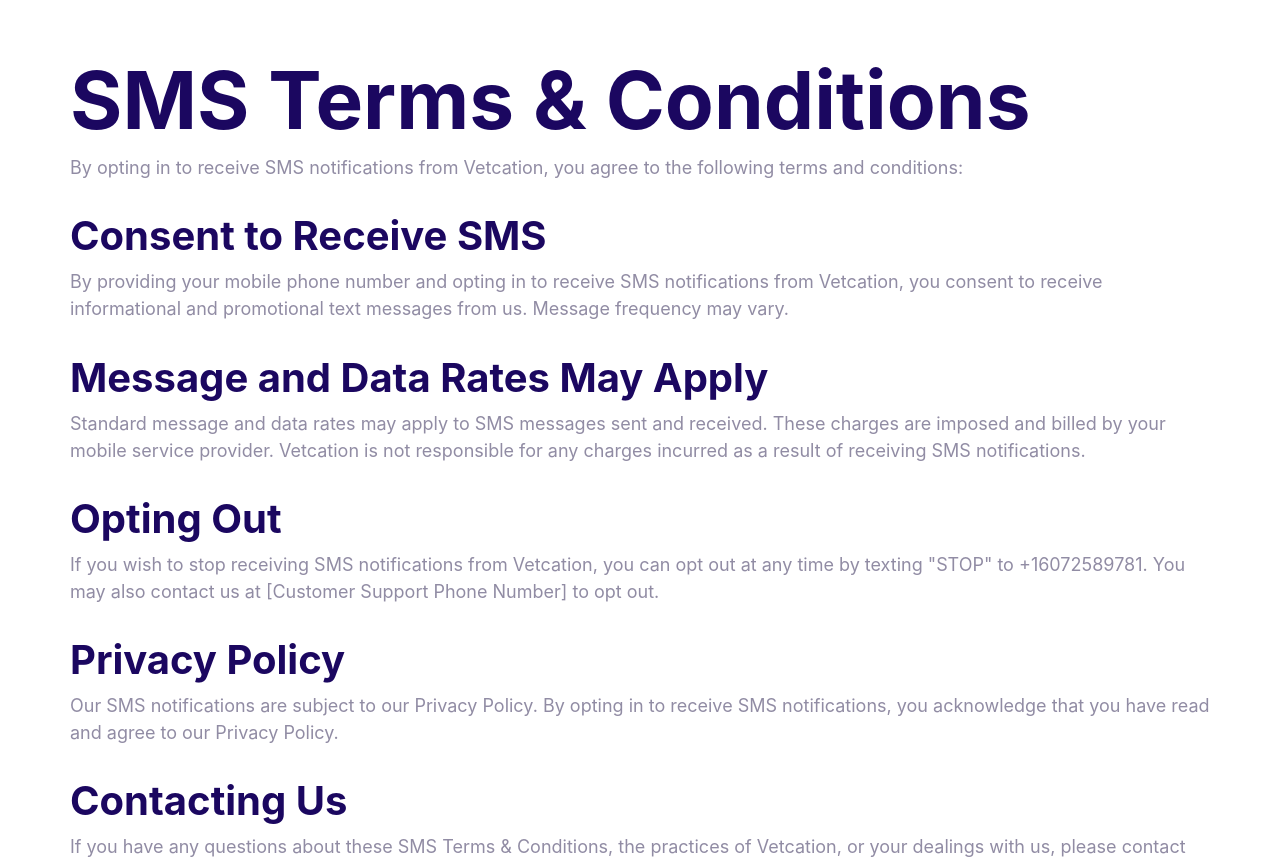
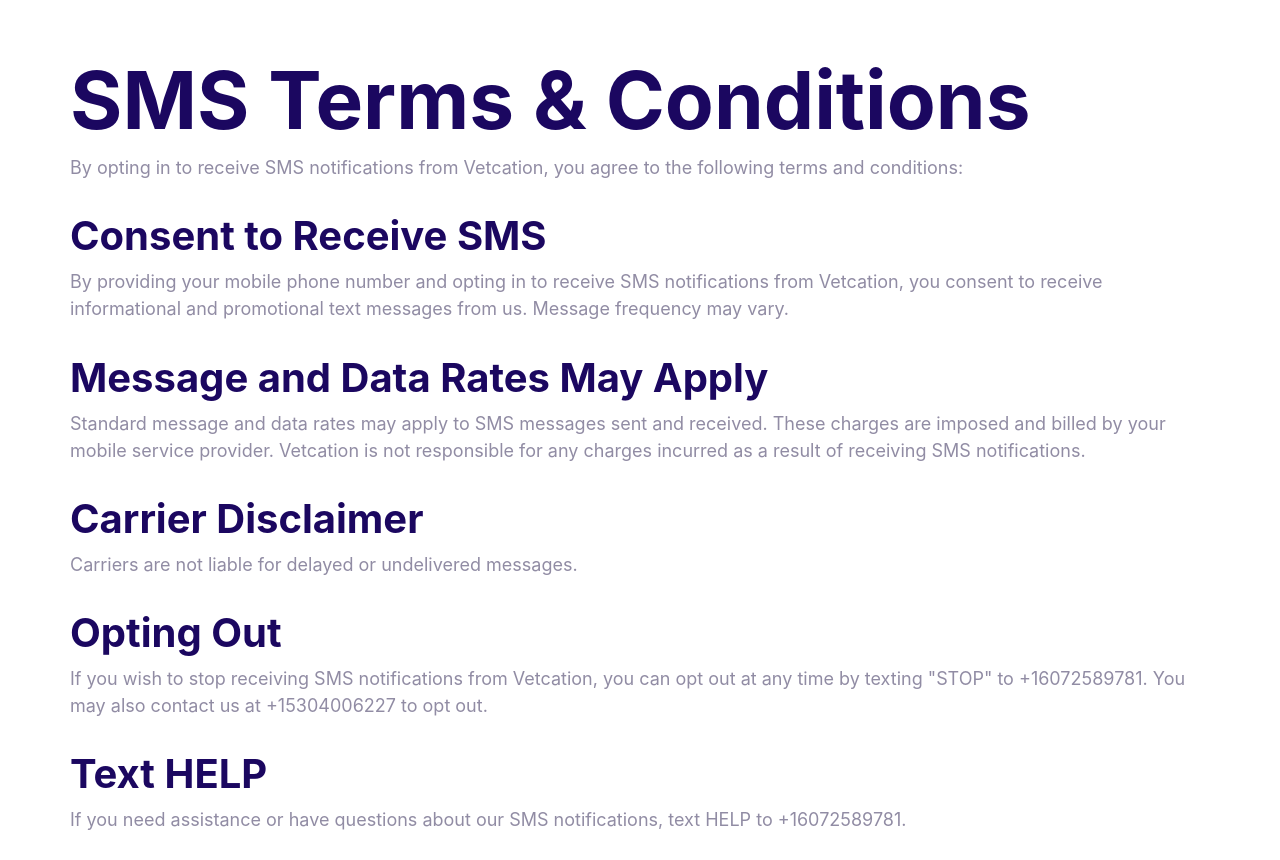
Before and after one commit to geoffcfchen/Vetcation, a website built with Parcel: page sms-terms-and-conditions.html in a window 1280 px wide. Shown: the part 82-942 px from the top of the page. Built offline with nearby package versions, Linux system fonts and the light colour scheme.

Commit message:
update SMS terms

```diff
--- a/sms-terms-and-conditions.html
+++ b/sms-terms-and-conditions.html
@@ -42,11 +42,20 @@
           result of receiving SMS notifications.
         </p>
 
+        <h2>Carrier Disclaimer</h2>
+        <p>Carriers are not liable for delayed or undelivered messages.</p>
+
         <h2>Opting Out</h2>
         <p>
           If you wish to stop receiving SMS notifications from Vetcation, you
           can opt out at any time by texting "STOP" to +16072589781. You may
-          also contact us at [Customer Support Phone Number] to opt out.
+          also contact us at +15304006227 to opt out.
+        </p>
+
+        <h2>Text HELP</h2>
+        <p>
+          If you need assistance or have questions about our SMS notifications,
+          text HELP to +16072589781.
         </p>
 
         <h2>Privacy Policy</h2>
```
